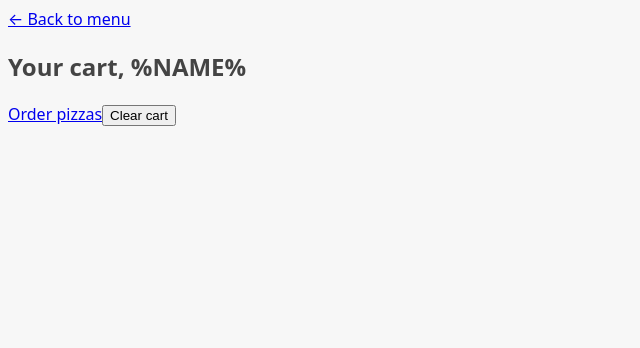
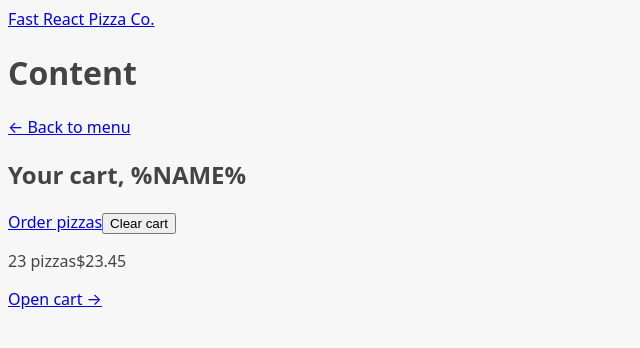
Before and after one commit to rhyzero/pizza-app, a React (Vite) app: page /cart in a window 1280 px wide. Shown: the top 348 px of the page, without its empty margins (0-640 px from the left). Built offline with nearby package versions, Linux system fonts and the light colour scheme.

Commit message:
added nested routes

```diff
--- a/src/App.jsx
+++ b/src/App.jsx
@@ -4,8 +4,12 @@
 import Cart from "./features/cart/Cart";
 import CreateOrder from "./features/order/CreateOrder";
 import Order from "./features/order/Order";
+import AppLayout from "./ui/AppLayout";
 
 const router = createBrowserRouter([
+  {
+    element: <AppLayout />,
+    children: [
       {
         path: "/",
         element: <Home />,
@@ -26,6 +30,8 @@
         path: "/order/:orderId",
         element: <Order />,
       },
+    ],
+  },
 ]);
 
 function App() {
--- a/src/features/cart/CartOverview.jsx
+++ b/src/features/cart/CartOverview.jsx
@@ -1,3 +1,5 @@
+import { Link } from "react-router-dom";
+
 function CartOverview() {
   return (
     <div>
@@ -5,7 +7,7 @@
         <span>23 pizzas</span>
         <span>$23.45</span>
       </p>
-      <a href="#">Open cart &rarr;</a>
+      <Link to="/cart">Open cart &rarr;</Link>
     </div>
   );
 }
--- a/src/ui/AppLayout.jsx
+++ b/src/ui/AppLayout.jsx
@@ -1,4 +1,6 @@
 import Header from "./Header";
+import CartOverview from "../features/cart/CartOverview";
+import { Outlet } from "react-router-dom";
 
 function AppLayout() {
   return (
@@ -6,7 +8,9 @@
       <Header />
       <main>
         <h1>Content</h1>
+        <Outlet></Outlet>
       </main>
+      <CartOverview />
     </div>
   );
 }
```
Lines whose indentation alone changed are shown as unchanged.
